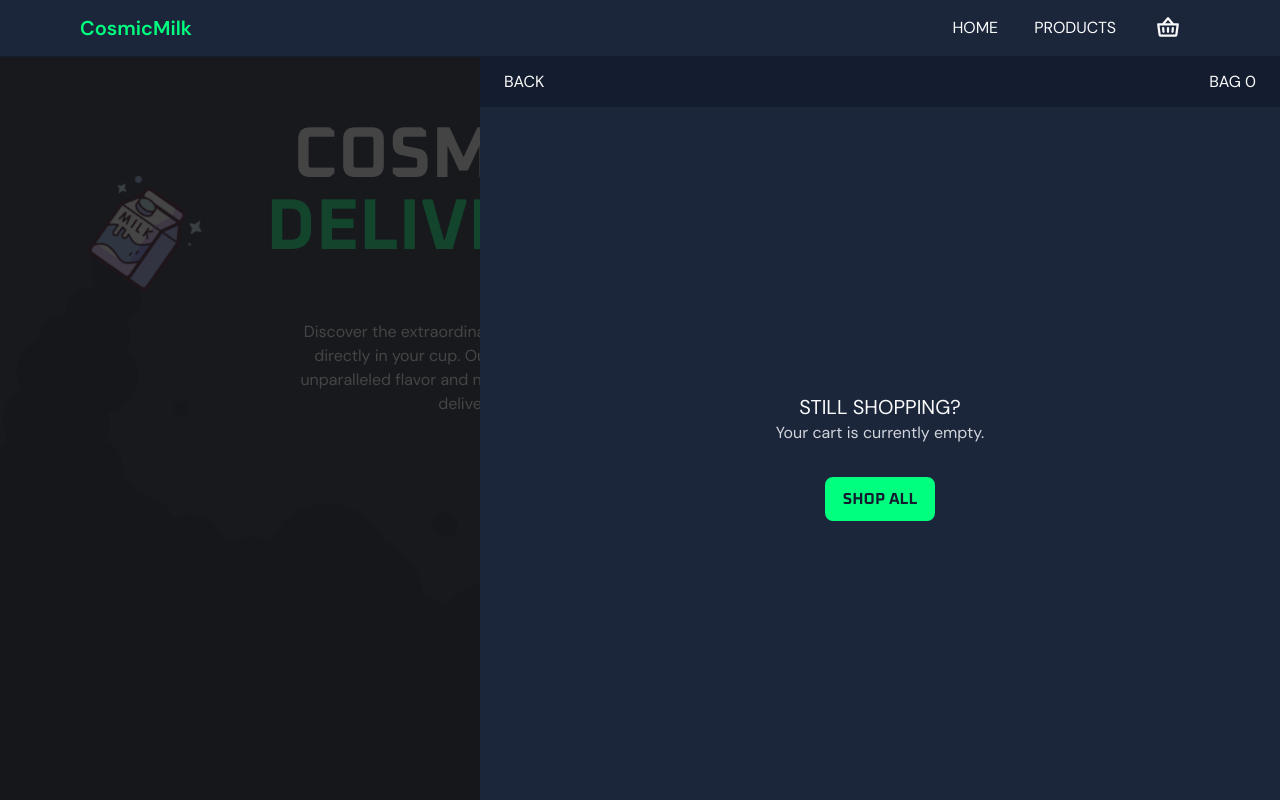
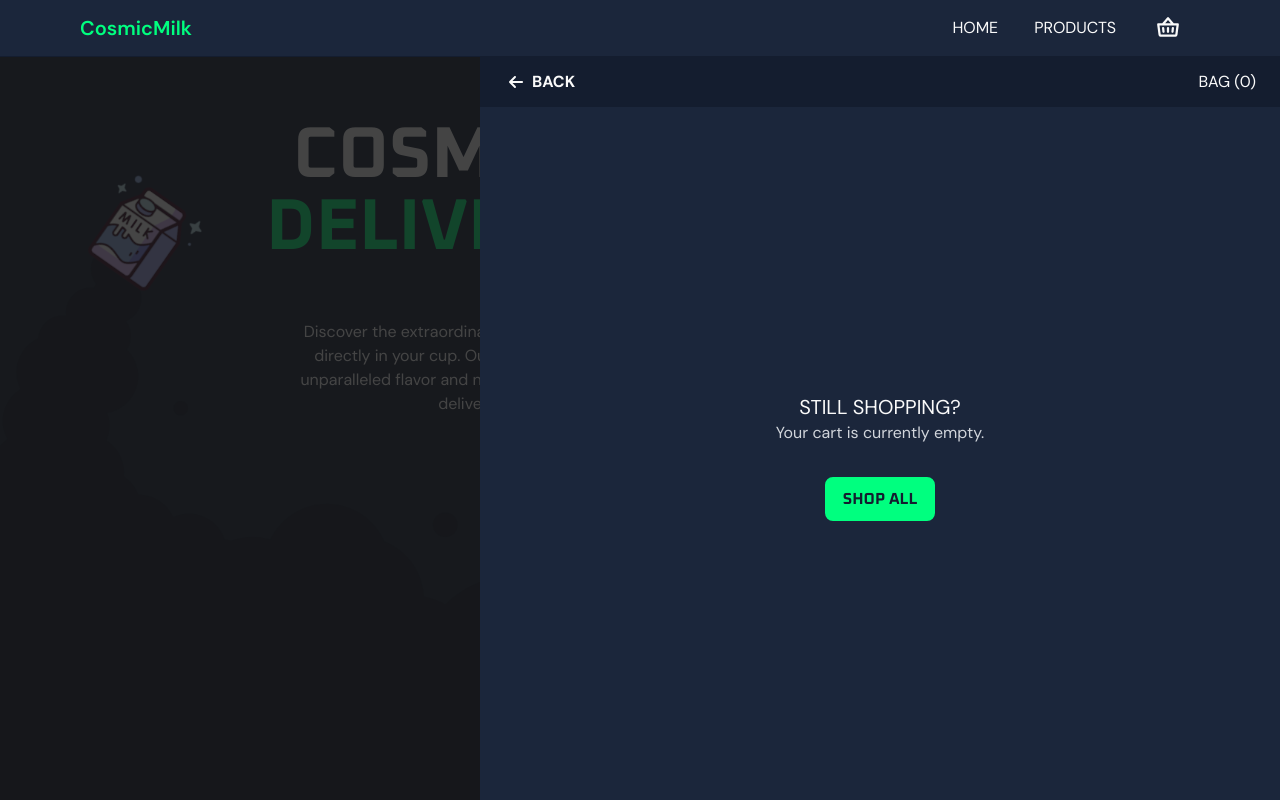
Before and after one commit to AdrianGroszek/CosmicMilk, a Next.js app: page / in a window 1280 px wide. Both pictures are taken after a click on the button 1168 px from the left and 28 px from the top of the page. Shown: the top 800 px of the page. Built offline with nearby package versions, Linux system fonts and the light colour scheme.

Commit message:
Created back button (to previos route), added toasts notifications to demo buttons like login, sing up, checkout

```diff
--- a/package.json
+++ b/package.json
@@ -16,6 +16,7 @@
     "next": "14.2.13",
     "react": "^18",
     "react-dom": "^18",
+    "react-hot-toast": "^2.4.1",
     "react-icons": "^5.3.0",
     "react-redux": "^9.1.2"
   },
--- a/src/app/layout.tsx
+++ b/src/app/layout.tsx
@@ -4,6 +4,7 @@ import "./globals.css";
 import { NavBar } from "@/components/navbar";
 import Footer from "@/components/ui/footer";
 import { ReduxProvider } from "@/redux/provider";
+import { Toaster } from "react-hot-toast";
 
 const dmSans = DM_Sans({
   subsets: ["latin"],
@@ -32,6 +33,7 @@ export default function RootLayout({
         className={`${dmSans.variable} ${oxanium.variable} relative font-sans antialiased`}
       >
         <ReduxProvider>
+          <Toaster />
           <NavBar />
           {children}
           <Footer />
--- a/src/app/page.tsx
+++ b/src/app/page.tsx
@@ -11,6 +11,7 @@ import whyCosmicMilkV2 from "@/public/why-cosmicmilk-v2.jpg";
 import whyCosmicMilkV3 from "@/public/why-cosmicmilk-v3.jpg";
 
 import SmoothScrollBtn from "@/components/ui/smooth-scroll-btn";
+import LoginSingupButtonsContainer from "@/components/login-singup-buttons-containet";
 
 export default function Home() {
   return (
@@ -132,12 +133,7 @@ export default function Home() {
             first sip? Choose your planet and start your flavor journey through
             the galaxy!
           </p>
-          <div className="flex justify-center gap-3">
-            <Button variant="btn" fill="border">
-              LOG IN
-            </Button>
-            <Button variant="btn">SING UP</Button>
-          </div>
+          <LoginSingupButtonsContainer />
         </div>
       </section>
     </main>
--- a/src/app/products/[id]/page.tsx
+++ b/src/app/products/[id]/page.tsx
@@ -21,7 +21,7 @@ export default async function ProductDetailsPage({
   }
 
   return (
-    <main className="mb-[150px] min-h-screen w-full px-4 pt-[87px] lg:max-w-[1100px]">
+    <main className="mb-[150px] min-h-screen w-full px-4 pt-[67px] lg:max-w-[1100px]">
       <div className="flex flex-col lg:flex-row">
         {/* Product scroll on drag images */}
         <DragScrollImages product={singleProduct} />
--- /dev/null
+++ b/src/components/back-button.tsx
@@ -0,0 +1,30 @@
+"use client";
+
+import { useRouter } from "next/navigation";
+import { FaArrowLeft } from "react-icons/fa6";
+
+type BackButtonProps = {
+  modal?: boolean;
+  backBtnFunc?: () => void;
+};
+
+export default function BackButton({
+  modal = false,
+  backBtnFunc,
+}: BackButtonProps) {
+  const router = useRouter();
+
+  function handlePrevRoute() {
+    router.back();
+  }
+
+  return (
+    <button
+      className="flex items-center gap-2 pl-1 text-start font-bold duration-300 hover:gap-1 hover:pl-0 hover:text-cosmicgreen"
+      onClick={modal ? backBtnFunc : handlePrevRoute}
+    >
+      <FaArrowLeft />
+      BACK
+    </button>
+  );
+}
--- a/src/components/checkout-wrapper.tsx
+++ b/src/components/checkout-wrapper.tsx
@@ -1,14 +1,29 @@
 "use client";
 
 import { useAppSelector } from "@/redux/store";
+import toast from "react-hot-toast";
 
 export default function ChceckoutWrapper() {
   const totalPrice = useAppSelector((state) => state.cartReducer.totalPrice);
 
+  function handleCheckout() {
+    toast(
+      "This is just a demo button, it doesn't have any purchasing functionality.",
+      {
+        icon: "🛒", // Ikona koszyka
+      },
+    );
+  }
+
   return (
     <div className="">
-      <p className="pb-2 pr-2 text-end">TOTAL: ${totalPrice.toFixed(2)}</p>
-      <button className="relative w-full overflow-hidden border-2 border-cosmicgreen bg-cosmicgreen px-4 py-2 font-cosmic text-base font-bold text-navybluedark after:absolute after:left-[-75px] after:top-[-50px] after:h-[155px] after:w-[50px] after:rotate-[35deg] after:bg-neutral-50 after:opacity-20 after:duration-500 after:ease-out after:content-[''] hover:bg-cosmicgreendark hover:after:left-[120%]">
+      <p className="pb-2 pr-2 text-end font-cosmic">
+        TOTAL: ${totalPrice.toFixed(2)}
+      </p>
+      <button
+        className="relative w-full overflow-hidden border-2 border-cosmicgreen bg-cosmicgreen px-4 py-2 font-cosmic text-base font-bold text-navybluedark after:absolute after:left-[-75px] after:top-[-50px] after:h-[155px] after:w-[50px] after:rotate-[35deg] after:bg-neutral-50 after:opacity-20 after:duration-500 after:ease-out after:content-[''] hover:bg-cosmicgreendark hover:after:left-[120%]"
+        onClick={handleCheckout}
+      >
         CHECKOUT
       </button>
     </div>
--- /dev/null
+++ b/src/components/login-singup-buttons-containet.tsx
@@ -0,0 +1,22 @@
+"use client";
+
+import toast from "react-hot-toast";
+import Button from "./ui/button";
+
+export default function LoginSingupButtonsContainer() {
+  function handleDemoButtons() {
+    toast(
+      `Check 'products', this is just a demo button, it doesn't have any login/sign up.`,
+    );
+  }
+  return (
+    <div className="flex justify-center gap-3">
+      <Button variant="btn" fill="border" onClick={handleDemoButtons}>
+        LOG IN
+      </Button>
+      <Button variant="btn" onClick={handleDemoButtons}>
+        SING UP
+      </Button>
+    </div>
+  );
+}
--- a/src/components/product-info.tsx
+++ b/src/components/product-info.tsx
@@ -1,11 +1,15 @@
 "use client";
 
 import { type ProductType } from "@/redux/features/products-slice";
+import { useState } from "react";
+
+import { useDispatch } from "react-redux";
+import { addProductToCart } from "@/redux/features/cart-slice";
+
 import StatusTag from "./ui/status-tag";
 import Button from "./ui/button";
-import { useState } from "react";
-import { addProductToCart } from "@/redux/features/cart-slice";
-import { useDispatch } from "react-redux";
+import BackButton from "./back-button";
+import toast from "react-hot-toast";
 
 type ProductInfoProps = {
   singleProduct: ProductType;
@@ -30,10 +34,12 @@ export default function ProductInfo({ singleProduct }: ProductInfoProps) {
 
   function handleAddProcuctToCart() {
     dispatch(addProductToCart(singleProduct, selectedProductVariants!));
+    toast.success("The product has been successfully added.");
   }
 
   return (
     <div className="sticky top-[87px] flex flex-col gap-2 lg:h-full lg:w-2/3 lg:pb-4 lg:pl-8">
+      <BackButton />
       <h3 className="font-bold">
         {singleProduct.name} ({selectedProductVariants?.capacity})
       </h3>
--- a/src/components/products-cart.tsx
+++ b/src/components/products-cart.tsx
@@ -2,6 +2,7 @@ import { useAppSelector } from "@/redux/store";
 import Button from "./ui/button";
 import CartProductsList from "./cart-products-list";
 import ChceckoutWrapper from "./checkout-wrapper";
+import BackButton from "./back-button";
 
 type ProductsCartProps = {
   isOpen: boolean;
@@ -13,6 +14,10 @@ export default function ProductsCart({
   toggleOpenCartFunc,
 }: ProductsCartProps) {
   const cartList = useAppSelector((state) => state.cartReducer.products);
+
+  const totalCartItems = useAppSelector(
+    (state) => state.cartReducer.totalItems,
+  );
 
   // if (!isOpen) return null;
 
@@ -26,8 +31,8 @@ export default function ProductsCart({
         className={`absolute top-[57px] h-screen w-11/12 max-w-[800px] bg-navybluelight transition-all duration-300 sm:w-4/5 ${isOpen ? "visible right-0 opacity-100" : "invisible right-[-100px] opacity-0"}`}
       >
         <div className="flex h-[50px] w-full items-center justify-between bg-navybluedark px-6">
-          <button onClick={toggleOpenCartFunc}>BACK</button>
-          <span>BAG 0</span>
+          <BackButton modal={true} backBtnFunc={toggleOpenCartFunc} />
+          <span>BAG ({totalCartItems})</span>
         </div>
 
         {/* Empty cart */}
```
Also changed, not shown: 1 other file (tests, documents, lock files or other folders).
